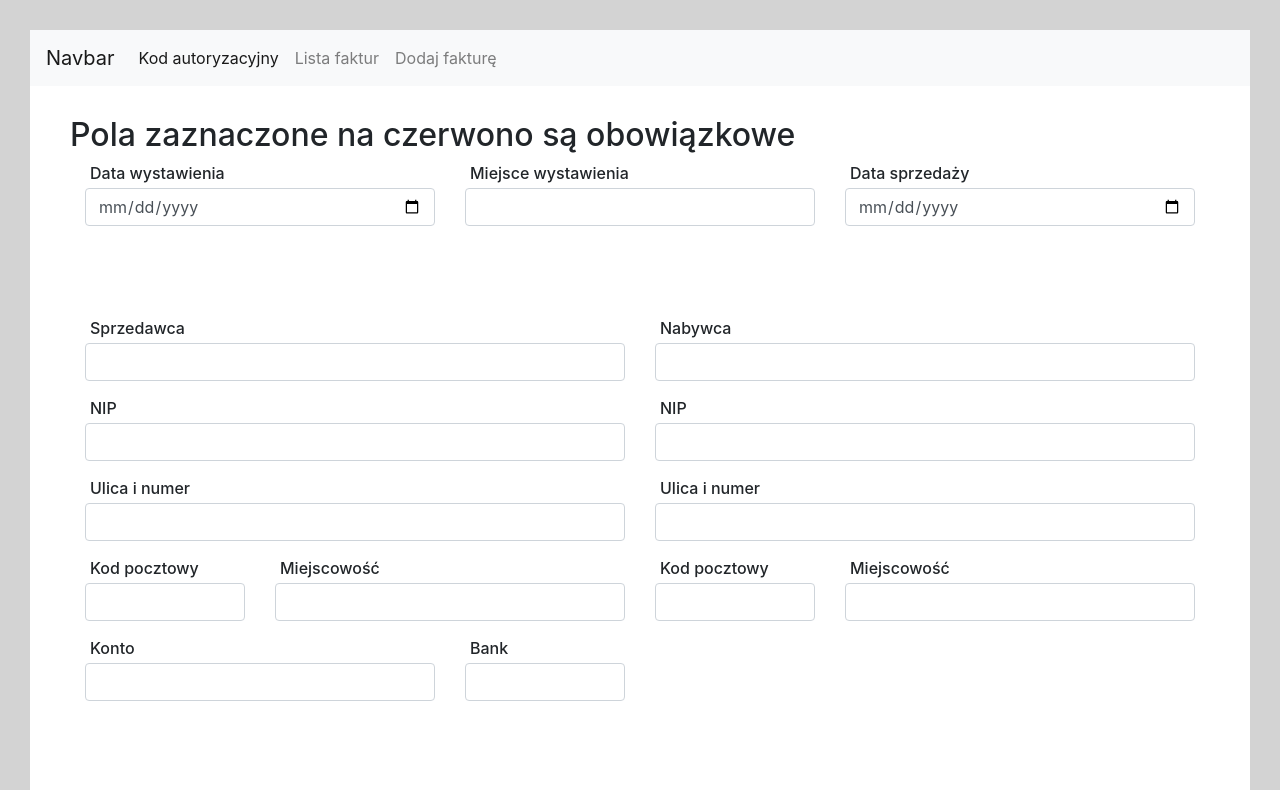
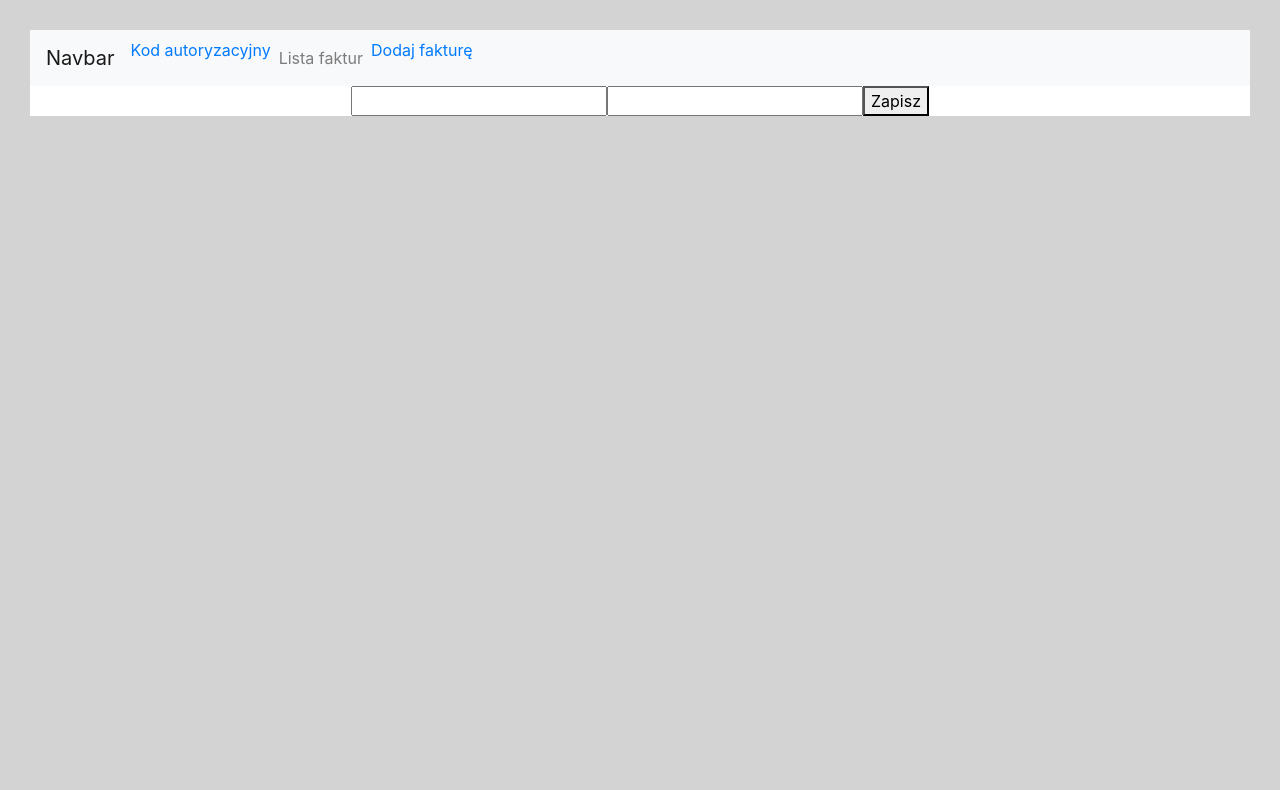
Before and after one commit to sp-pl/REST-API-Invoicing-interface, a React (Create React App) app in the folder rest-fakturownia/: page / in a window 1280 px wide. Shown: the top 790 px of the page. Built offline with nearby package versions, Linux system fonts and the light colour scheme.

Commit message:
add two paths

```diff
--- a/rest-fakturownia/src/App.js
+++ b/rest-fakturownia/src/App.js
@@ -9,20 +9,10 @@ import './App.css';
 import Nav from './components/nav/nav.jsx';
 import NewInvoiceTemplate from './components/main/new_invoice/new_invoice_template.jsx';
 
-// fetch("https://jolapatola5.fakturownia.pl/invoices.json?period=this_month&api_token=B5Lg3uPBCMcDNX5lsQOM/jolapatola5")
-//   .then((response) => {
-//     return response.json();
-//   })
-//   .then((myJson) => {
-//     console.log(JSON.stringify(myJson));
-//   })
-
-
 function App() {
   return (
     <div className="App">
       <Nav />
-      <NewInvoiceTemplate />
     </div>
   );
 }
--- /dev/null
+++ b/rest-fakturownia/src/components/main/api_key_input/api_key_input.jsx
@@ -0,0 +1,15 @@
+import React from 'react';
+
+class apiKeyInput extends React.Component{
+	render(){
+		return(
+			<div>
+				<input type="text" />
+				<input type="text" />
+				<button>Zapisz</button>
+			</div>
+		)
+	}
+}
+
+export default apiKeyInput;
--- a/rest-fakturownia/src/components/nav/nav.jsx
+++ b/rest-fakturownia/src/components/nav/nav.jsx
@@ -1,9 +1,14 @@
 import React from 'react';
+import {BrowserRouter as Router, Route, Link} from 'react-router-dom';
+
+import apiKeyInput from '../main/api_key_input/api_key_input.jsx';
+import newInvoiceTemplate from '../main/new_invoice/new_invoice_template.jsx';
 
 class Nav extends React.Component{
 
 	render(){
 		return(
+			<Router>
 				<nav class="navbar navbar-expand-lg navbar-light bg-light">
 				  <a class="navbar-brand" href="#">Navbar</a>
 				  <button class="navbar-toggler" type="button" data-toggle="collapse" data-target="#navbarSupportedContent" aria-controls="navbarSupportedContent" aria-expanded="false" aria-label="Toggle navigation">
@@ -13,17 +18,20 @@ class Nav extends React.Component{
 				  <div class="collapse navbar-collapse" id="navbarSupportedContent">
 				    <ul class="navbar-nav mr-auto">
 				      <li class="nav-item active">
-			        <a class="nav-link" href="#">Kod autoryzacyjny</a>
+				      	<Link to="/">Kod autoryzacyjny</Link>
 				      </li>
 				      <li class="nav-item">
 				        <a class="nav-link" href="#">Lista faktur</a>
 				      </li>
 				      <li class="nav-item">
-			        <a class="nav-link" href="#">Dodaj fakturę</a>
+				        <Link to="/dodaj_fakture">Dodaj fakturę</Link>
 				      </li>
 				    </ul>
 				  </div>
 				</nav>
+				<Route path="/" exact component={apiKeyInput} />
+				<Route path="/dodaj_fakture" exact component={newInvoiceTemplate} />
+			</Router>
 		)
 	}
 }
```
Lines whose indentation alone changed are shown as unchanged.
